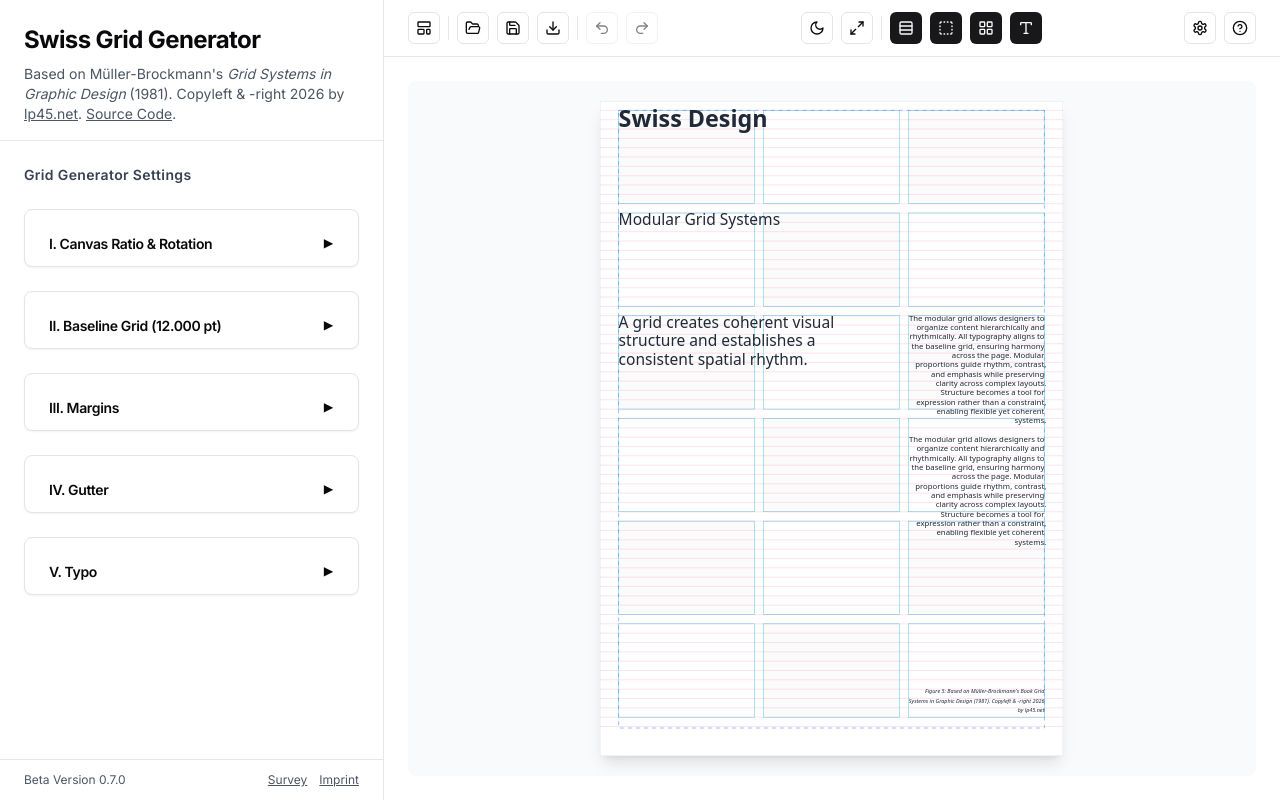
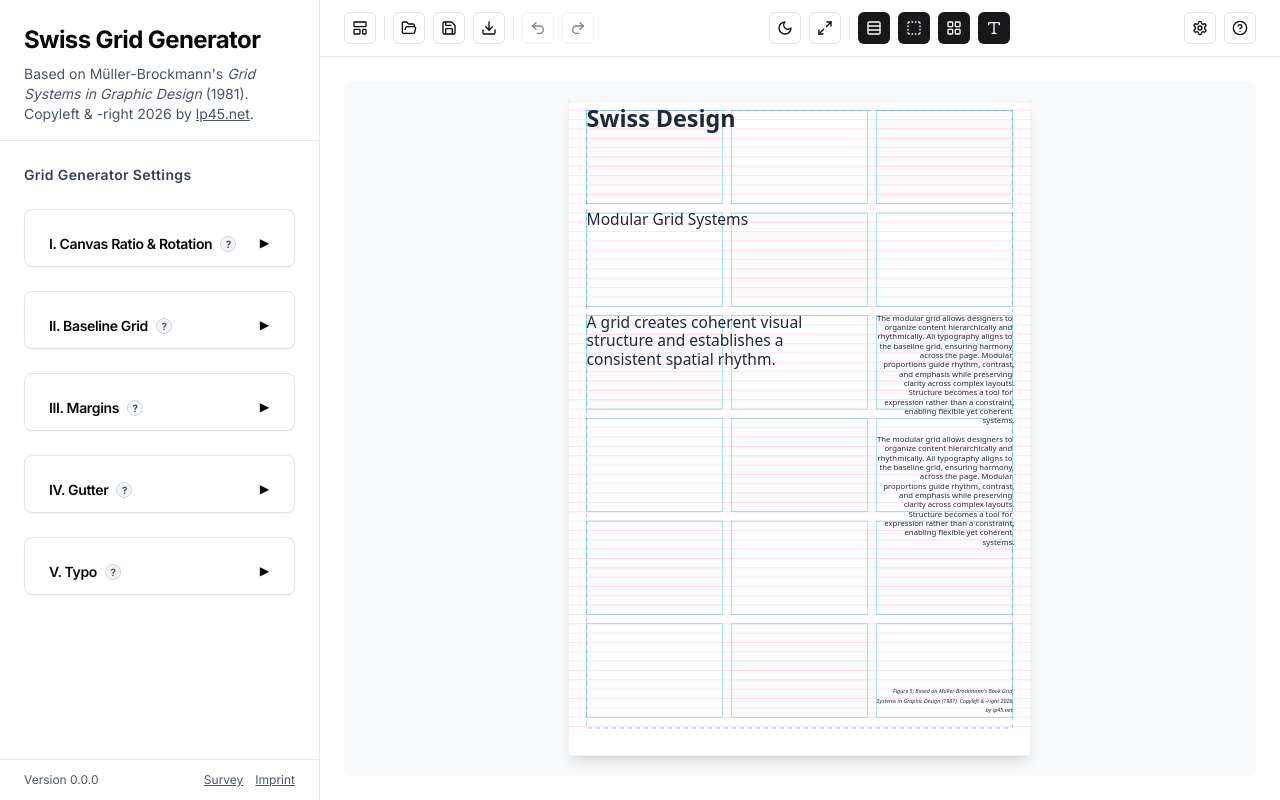
Before and after one commit to longplay45/swiss-grid-generator, a Next.js app in the folder webapp/: page / in a window 1280 px wide. Built offline with nearby package versions, Linux system fonts and the light colour scheme; a web font is replaced by a local one.

Commit message:
Refine help panel layout

```diff
--- /dev/null
+++ b/package.json
@@ -0,0 +1,7 @@
+{
+  "devDependencies": {
+    "@eslint/eslintrc": "^3.3.3",
+    "eslint": "^9.39.2",
+    "eslint-config-next": "^16.1.6"
+  }
+}
--- a/webapp/app/page.tsx
+++ b/webapp/app/page.tsx
@@ -43,6 +43,7 @@ import { MarginsPanel } from "@/components/settings/MarginsPanel"
 import { GutterPanel } from "@/components/settings/GutterPanel"
 import { TypographyPanel } from "@/components/settings/TypographyPanel"
 import { HelpPanel } from "@/components/sidebar/HelpPanel"
+import type { HelpSectionId } from "@/components/sidebar/HelpPanel"
 import { ImprintPanel } from "@/components/sidebar/ImprintPanel"
 import { ExampleLayoutsPanel } from "@/components/sidebar/ExampleLayoutsPanel"
 import { ExportPdfDialog } from "@/components/dialogs/ExportPdfDialog"
@@ -71,7 +72,16 @@ import {
 const CANVAS_RATIO_INDEX = new Map(CANVAS_RATIOS.map((option) => [option.key, option]))
 const DEFAULT_A4_BASELINE = FORMAT_BASELINES["A4"] ?? 12
 const RESOLVED_DEFAULTS = resolveUiDefaults(DEFAULT_UI, DEFAULT_A4_BASELINE)
-const APP_VERSION = process.env.NEXT_PUBLIC_APP_VERSION ?? "0.7.0"
+const APP_VERSION = process.env.NEXT_PUBLIC_APP_VERSION ?? "0.0.0"
+const RELEASE_CHANNEL = (process.env.NEXT_PUBLIC_RELEASE_CHANNEL ?? "prod").toLowerCase()
+const SHOW_BETA_BADGE = RELEASE_CHANNEL === "beta"
+const HELP_SECTION_BY_SETTINGS_SECTION: Record<SectionKey, HelpSectionId> = {
+  format: "help-canvas-grid",
+  baseline: "help-canvas-grid",
+  margins: "help-canvas-grid",
+  gutter: "help-canvas-grid",
+  typo: "help-typography-fonts",
+}
 
 // ─── Consolidated UI state ────────────────────────────────────────────────
 
@@ -199,6 +209,8 @@ export default function Home() {
   const [activeSidebarPanel, setActiveSidebarPanel] = useState<
     "settings" | "help" | "imprint" | "example" | null
   >(null)
+  const [activeHelpSectionId, setActiveHelpSectionId] = useState<HelpSectionId | null>(null)
+  const [activeHelpTopicKey, setActiveHelpTopicKey] = useState<SectionKey | null>(null)
   const [canUndoPreview, setCanUndoPreview] = useState(false)
   const [canRedoPreview, setCanRedoPreview] = useState(false)
   const [isPreviewFullscreen, setIsPreviewFullscreen] = useState(false)
@@ -381,6 +393,17 @@ export default function Home() {
     }
     toggleAllSections()
   }
+
+  const handleSectionHelpClick = useCallback((key: SectionKey) => {
+    const targetSectionId = HELP_SECTION_BY_SETTINGS_SECTION[key]
+    if (activeSidebarPanel === "help" && activeHelpTopicKey === key) {
+      setActiveSidebarPanel(null)
+      return
+    }
+    setActiveHelpTopicKey(key)
+    setActiveHelpSectionId(targetSectionId)
+    setActiveSidebarPanel("help")
+  }, [activeHelpTopicKey, activeSidebarPanel])
 
   useEffect(() => {
     return () => {
@@ -898,15 +921,14 @@ export default function Home() {
   return (
     <div className={`flex h-screen flex-col md:flex-row ${uiTheme.root}`}>
       {/* Left Panel - Controls */}
-      <div className={`w-full md:w-96 flex max-h-[50vh] flex-col border-r border-b md:max-h-full md:border-b-0 ${uiTheme.leftPanel}`}>
+      <div className={`w-full md:w-80 flex max-h-[50vh] flex-col border-r border-b md:max-h-full md:border-b-0 ${uiTheme.leftPanel}`}>
         {/* Header - always visible */}
         <div className={`shrink-0 space-y-2 border-b p-4 md:px-6 md:pt-6 ${uiTheme.subtleBorder}`}>
           <h1 className="text-2xl font-bold tracking-tight">Swiss Grid Generator</h1>
           <p className={`text-sm ${uiTheme.bodyText}`}>
             Based on Müller-Brockmann&apos;s <em>Grid Systems in Graphic Design</em> (1981).
             Copyleft &amp; -right 2026 by{" "}
-            <a href="https://lp45.net" className={uiTheme.link}>lp45.net</a>.{" "}
-            <a href="https://github.com/longplay45/swiss-grid-generator" className={uiTheme.link}>Source Code</a>.
+            <a href="https://lp45.net" className={uiTheme.link}>lp45.net</a>.
           </p>
         </div>
 
@@ -919,6 +941,7 @@ export default function Home() {
             collapsed={collapsed.format}
             onHeaderClick={handleSectionHeaderClick("format")}
             onHeaderDoubleClick={handleSectionHeaderDoubleClick}
+            onHelpClick={() => handleSectionHelpClick("format")}
             canvasRatio={canvasRatio}
             onCanvasRatioChange={setCanvasRatio}
             orientation={orientation}
@@ -932,7 +955,7 @@ export default function Home() {
             collapsed={collapsed.baseline}
             onHeaderClick={handleSectionHeaderClick("baseline")}
             onHeaderDoubleClick={handleSectionHeaderDoubleClick}
-            gridUnitPt={result.grid.gridUnit}
+            onHelpClick={() => handleSectionHelpClick("baseline")}
             customBaseline={customBaseline}
             availableBaselineOptions={availableBaselineOptions}
             onCustomBaselineChange={setCustomBaseline}
@@ -943,6 +966,7 @@ export default function Home() {
             collapsed={collapsed.margins}
             onHeaderClick={handleSectionHeaderClick("margins")}
             onHeaderDoubleClick={handleSectionHeaderDoubleClick}
+            onHelpClick={() => handleSectionHelpClick("margins")}
             marginMethod={marginMethod}
             onMarginMethodChange={setMarginMethod}
             baselineMultiple={baselineMultiple}
@@ -960,6 +984,7 @@ export default function Home() {
             collapsed={collapsed.gutter}
             onHeaderClick={handleSectionHeaderClick("gutter")}
             onHeaderDoubleClick={handleSectionHeaderDoubleClick}
+            onHelpClick={() => handleSectionHelpClick("gutter")}
             gridCols={gridCols}
             onGridColsChange={setGridCols}
             gridRows={gridRows}
@@ -973,6 +998,7 @@ export default function Home() {
             collapsed={collapsed.typo}
             onHeaderClick={handleSectionHeaderClick("typo")}
             onHeaderDoubleClick={handleSectionHeaderDoubleClick}
+            onHelpClick={() => handleSectionHelpClick("typo")}
             typographyScale={typographyScale}
             onTypographyScaleChange={setTypographyScale}
             baseFont={baseFont}
@@ -983,7 +1009,12 @@ export default function Home() {
 
         <div className={`shrink-0 border-t px-4 py-3 text-xs md:px-6 ${uiTheme.subtleBorder} ${uiTheme.bodyText}`}>
           <div className="flex items-center justify-between gap-3">
-            <span>Beta Version {APP_VERSION}</span>
+            <span className="inline-flex items-center gap-2">
+              {SHOW_BETA_BADGE ? (
+                <span className="inline-flex items-center rounded bg-red-600 px-2 py-0.5 font-medium text-white">Beta</span>
+              ) : null}
+              <span>Version {APP_VERSION}</span>
+            </span>
             <div className="flex items-center gap-3">
               <a
                 href="/survey"
@@ -1098,6 +1129,7 @@ export default function Home() {
                 <HelpPanel
                   isDarkMode={isDarkUi}
                   onClose={() => setActiveSidebarPanel(null)}
+                  activeSectionId={activeHelpSectionId}
                 />
               )}
               {activeSidebarPanel === "imprint" && (
--- a/webapp/components/settings/BaselineGridPanel.tsx
+++ b/webapp/components/settings/BaselineGridPanel.tsx
@@ -6,7 +6,7 @@ type Props = {
   collapsed: boolean
   onHeaderClick: (event: React.MouseEvent) => void
   onHeaderDoubleClick: (event: React.MouseEvent) => void
-  gridUnitPt: number
+  onHelpClick: () => void
   customBaseline: number
   availableBaselineOptions: number[]
   onCustomBaselineChange: (value: number) => void
@@ -17,7 +17,7 @@ export function BaselineGridPanel({
   collapsed,
   onHeaderClick,
   onHeaderDoubleClick,
-  gridUnitPt,
+  onHelpClick,
   customBaseline,
   availableBaselineOptions,
   onCustomBaselineChange,
@@ -25,11 +25,12 @@ export function BaselineGridPanel({
 }: Props) {
   return (
     <PanelCard
-      title={`II. Baseline Grid (${gridUnitPt.toFixed(3)} pt)`}
+      title="II. Baseline Grid"
       tooltip="Baseline unit for grid and typography"
       collapsed={collapsed}
       onHeaderClick={onHeaderClick}
       onHeaderDoubleClick={onHeaderDoubleClick}
+      onHelpClick={onHelpClick}
       isDarkMode={isDarkMode}
     >
       {availableBaselineOptions.length > 0 && (
--- a/webapp/components/settings/CanvasRatioPanel.tsx
+++ b/webapp/components/settings/CanvasRatioPanel.tsx
@@ -9,6 +9,7 @@ type Props = {
   collapsed: boolean
   onHeaderClick: (event: React.MouseEvent) => void
   onHeaderDoubleClick: (event: React.MouseEvent) => void
+  onHelpClick: () => void
   canvasRatio: CanvasRatioKey
   onCanvasRatioChange: (value: CanvasRatioKey) => void
   orientation: "portrait" | "landscape"
@@ -22,6 +23,7 @@ export function CanvasRatioPanel({
   collapsed,
   onHeaderClick,
   onHeaderDoubleClick,
+  onHelpClick,
   canvasRatio,
   onCanvasRatioChange,
   orientation,
@@ -37,6 +39,7 @@ export function CanvasRatioPanel({
       collapsed={collapsed}
       onHeaderClick={onHeaderClick}
       onHeaderDoubleClick={onHeaderDoubleClick}
+      onHelpClick={onHelpClick}
       isDarkMode={isDarkMode}
     >
       <div className="space-y-2">
--- a/webapp/components/settings/GutterPanel.tsx
+++ b/webapp/components/settings/GutterPanel.tsx
@@ -6,6 +6,7 @@ type Props = {
   collapsed: boolean
   onHeaderClick: (event: React.MouseEvent) => void
   onHeaderDoubleClick: (event: React.MouseEvent) => void
+  onHelpClick: () => void
   gridCols: number
   onGridColsChange: (value: number) => void
   gridRows: number
@@ -19,6 +20,7 @@ export function GutterPanel({
   collapsed,
   onHeaderClick,
   onHeaderDoubleClick,
+  onHelpClick,
   gridCols,
   onGridColsChange,
   gridRows,
@@ -34,6 +36,7 @@ export function GutterPanel({
       collapsed={collapsed}
       onHeaderClick={onHeaderClick}
       onHeaderDoubleClick={onHeaderDoubleClick}
+      onHelpClick={onHelpClick}
       isDarkMode={isDarkMode}
     >
       <div className="space-y-3">
--- a/webapp/components/settings/MarginsPanel.tsx
+++ b/webapp/components/settings/MarginsPanel.tsx
@@ -10,6 +10,7 @@ type Props = {
   collapsed: boolean
   onHeaderClick: (event: React.MouseEvent) => void
   onHeaderDoubleClick: (event: React.MouseEvent) => void
+  onHelpClick: () => void
   marginMethod: 1 | 2 | 3
   onMarginMethodChange: (value: 1 | 2 | 3) => void
   baselineMultiple: number
@@ -28,6 +29,7 @@ export function MarginsPanel({
   collapsed,
   onHeaderClick,
   onHeaderDoubleClick,
+  onHelpClick,
   marginMethod,
   onMarginMethodChange,
   baselineMultiple,
@@ -60,6 +62,7 @@ export function MarginsPanel({
       collapsed={collapsed}
       onHeaderClick={onHeaderClick}
       onHeaderDoubleClick={onHeaderDoubleClick}
+      onHelpClick={onHelpClick}
       isDarkMode={isDarkMode}
     >
       <div className="flex items-center justify-between">
--- a/webapp/components/settings/PanelCard.tsx
+++ b/webapp/components/settings/PanelCard.tsx
@@ -8,6 +8,7 @@ type Props = {
   collapsed: boolean
   onHeaderClick: (event: React.MouseEvent) => void
   onHeaderDoubleClick: (event: React.MouseEvent) => void
+  onHelpClick: () => void
   isDarkMode: boolean
   children: ReactNode
 }
@@ -18,6 +19,7 @@ export function PanelCard({
   collapsed,
   onHeaderClick,
   onHeaderDoubleClick,
+  onHelpClick,
   isDarkMode,
   children,
 }: Props) {
@@ -35,6 +37,18 @@ export function PanelCard({
         >
           <CardTitle className="text-sm flex items-center gap-2">
             {title}
+            <button
+              type="button"
+              aria-label={`Open help for ${title}`}
+              onClick={(event) => {
+                event.stopPropagation()
+                onHelpClick()
+              }}
+              onDoubleClick={(event) => event.stopPropagation()}
+              className="inline-flex h-4 w-4 items-center justify-center rounded-full border border-gray-300 bg-gray-100 text-[10px] font-semibold leading-none text-gray-700 hover:bg-gray-200"
+            >
+              ?
+            </button>
             <span
               className={`ml-auto text-base leading-none transition-transform ${collapsed ? "-rotate-90" : "rotate-0"}`}
             >
--- a/webapp/components/settings/TypographyPanel.tsx
+++ b/webapp/components/settings/TypographyPanel.tsx
@@ -16,6 +16,7 @@ type Props = {
   collapsed: boolean
   onHeaderClick: (event: React.MouseEvent) => void
   onHeaderDoubleClick: (event: React.MouseEvent) => void
+  onHelpClick: () => void
   typographyScale: TypographyScale
   onTypographyScaleChange: (value: TypographyScale) => void
   baseFont: FontFamily
@@ -27,6 +28,7 @@ export function TypographyPanel({
   collapsed,
   onHeaderClick,
   onHeaderDoubleClick,
+  onHelpClick,
   typographyScale,
   onTypographyScaleChange,
   baseFont,
@@ -40,6 +42,7 @@ export function TypographyPanel({
       collapsed={collapsed}
       onHeaderClick={onHeaderClick}
       onHeaderDoubleClick={onHeaderDoubleClick}
+      onHelpClick={onHelpClick}
       isDarkMode={isDarkMode}
     >
       <div className="space-y-2">
--- a/webapp/components/sidebar/HelpPanel.tsx
+++ b/webapp/components/sidebar/HelpPanel.tsx
@@ -1,9 +1,11 @@
+import { useEffect } from "react"
 import { PREVIEW_HEADER_SHORTCUTS } from "@/lib/preview-header-shortcuts"
 import { X } from "lucide-react"
 
 type Props = {
   isDarkMode?: boolean
   onClose: () => void
+  activeSectionId?: HelpSectionId | null
 }
 
 const INDEX_ITEMS = [
@@ -21,7 +23,16 @@ const INDEX_ITEMS = [
   { id: "help-grid-theory", label: "Grid Theory Notes" },
 ] as const
 
-export function HelpPanel({ isDarkMode = false, onClose }: Props) {
+export type HelpSectionId = (typeof INDEX_ITEMS)[number]["id"]
+
+export function HelpPanel({ isDarkMode = false, onClose, activeSectionId }: Props) {
+  useEffect(() => {
+    if (!activeSectionId) return
+    const target = document.getElementById(activeSectionId)
+    if (!target) return
+    target.scrollIntoView({ behavior: "smooth", block: "start" })
+  }, [activeSectionId])
+
   const tone = isDarkMode
     ? {
         heading: "text-gray-100",
--- a/webapp/next.config.mjs
+++ b/webapp/next.config.mjs
@@ -1,9 +1,18 @@
+import { createRequire } from "node:module"
+
+const require = createRequire(import.meta.url)
+const pkg = require("./package.json")
+
 const nextConfig = {
-  output: 'export',
+  output: "export",
   trailingSlash: true,
   images: {
     unoptimized: true,
   },
+  env: {
+    NEXT_PUBLIC_APP_VERSION: process.env.NEXT_PUBLIC_APP_VERSION ?? pkg.version,
+    NEXT_PUBLIC_RELEASE_CHANNEL: process.env.NEXT_PUBLIC_RELEASE_CHANNEL ?? pkg.config?.releaseChannel ?? "prod",
+  },
 }
 
 export default nextConfig
```
Also changed, not shown: webapp/package.json (+8 -1 lines), webapp/.eslintrc.json (added), 2 other files (tests, documents, lock files or other folders).
